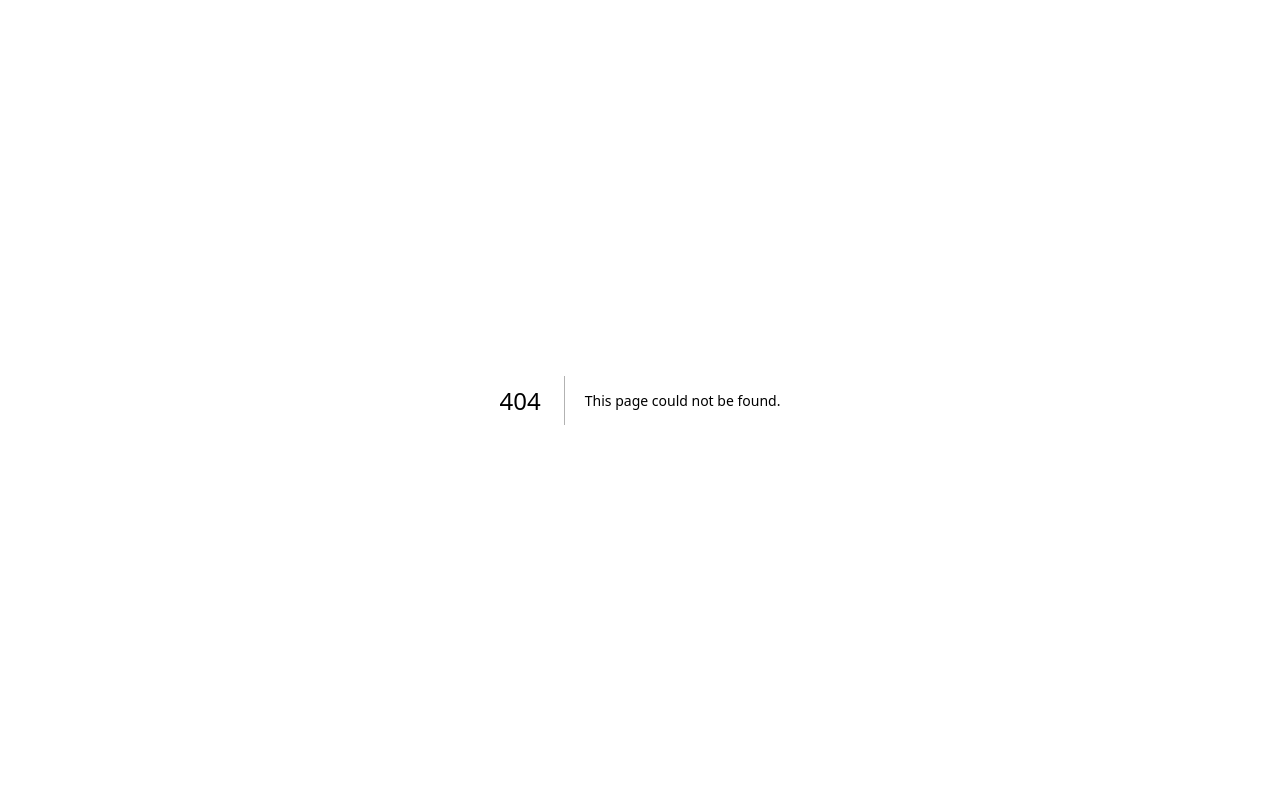
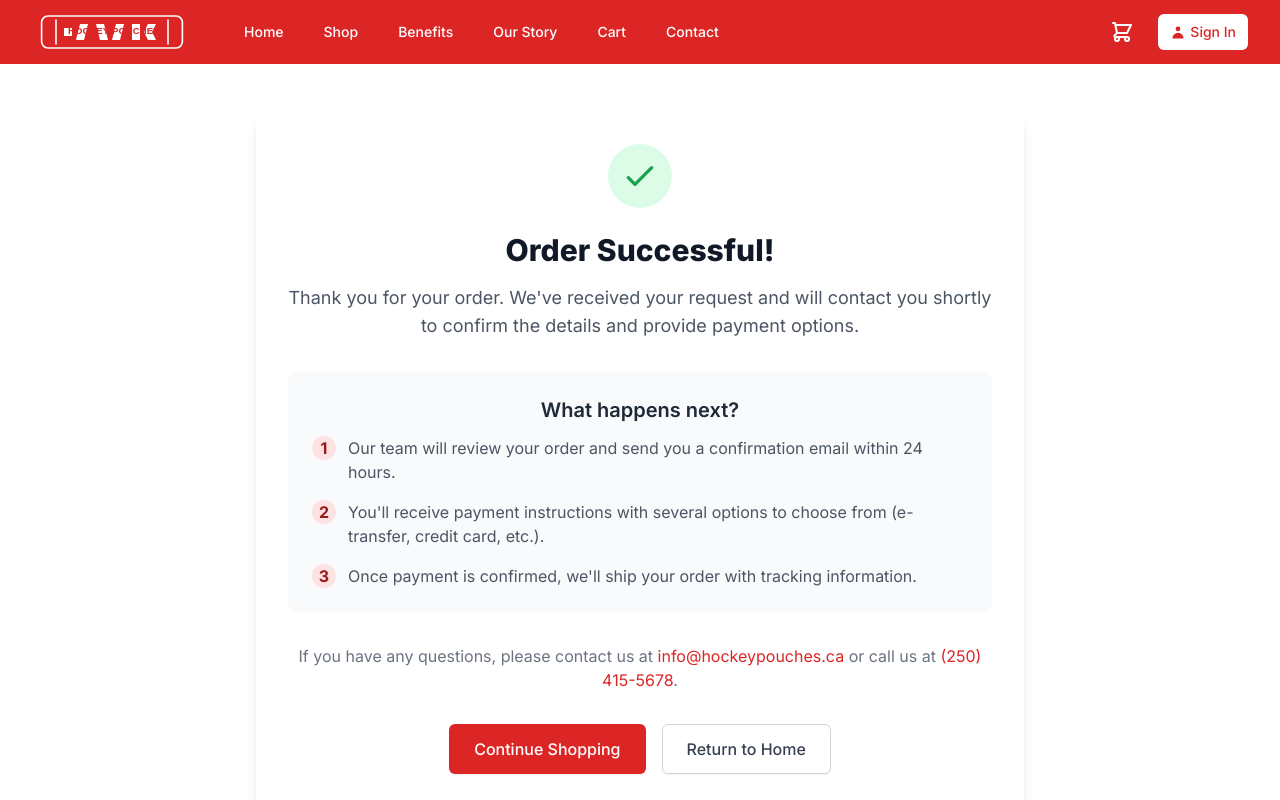
Before and after one commit to jdevop33/hockey-pouches, a Next.js app: page /checkout/success in a window 1280 px wide. Before the commit this address had no page. Shown: the top 800 px of the page. Built offline with nearby package versions, Linux system fonts and the light colour scheme.

Commit message:
Update checkout process with manual order handling and new HeroTofu endpoint

```diff
--- a/app/checkout/page.tsx
+++ b/app/checkout/page.tsx
@@ -73,7 +73,7 @@ export default function CheckoutPage() {
       };
 
       // Send order to the form endpoint
-      const response = await fetch('https://public.herotofu.com/v1/f129c2a0-180e-11f0-8883-29a3f54ace99', {
+      const response = await fetch('https://public.herotofu.com/v1/3e028000-1998-11f0-ab37-9d304c3aa51c', {
         method: 'POST',
         headers: {
           'Content-Type': 'application/json',
@@ -112,7 +112,10 @@ export default function CheckoutPage() {
               </div>
               <h1 className="text-3xl font-extrabold text-gray-900 mb-4">Order Received!</h1>
               <p className="text-lg text-gray-600 mb-8">
-                Thank you for your order. We've received your request and will contact you shortly to confirm the details.
+                Thank you for your order. We've received your request and will contact you shortly to confirm the details and provide payment options.
+              </p>
+              <p className="text-md text-gray-500 mb-4">
+                We manually process all orders to ensure the best service. You'll receive an email with payment instructions and shipping details.
               </p>
               <p className="text-md text-gray-500 mb-6">
                 A confirmation email has been sent to {formData.email}
@@ -408,7 +411,7 @@ export default function CheckoutPage() {
             <div className="mt-8 bg-gray-50 rounded-lg p-6">
               <h3 className="text-lg font-medium text-gray-900 mb-4">Payment Information</h3>
               <p className="text-gray-600 mb-4">
-                This is a demo checkout. No payment will be processed. After submitting your order, you'll receive a confirmation and our team will contact you to arrange payment and delivery.
+                After submitting your order, our team will contact you with available payment options (e-transfer, credit card, etc.). We manually process all orders to provide personalized service and ensure you get the right products for your needs.
               </p>
               <div className="flex items-center">
                 <svg xmlns="http://www.w3.org/2000/svg" className="h-5 w-5 text-green-500 mr-2" viewBox="0 0 20 20" fill="currentColor">
--- /dev/null
+++ b/app/checkout/success/page.tsx
@@ -0,0 +1,73 @@
+'use client';
+
+import React, { useEffect } from 'react';
+import { useRouter } from 'next/navigation';
+import Link from 'next/link';
+import Layout from '../../components/layout/Layout';
+
+export default function CheckoutSuccessPage() {
+  const router = useRouter();
+
+  // If user refreshes this page, redirect to home after a delay
+  useEffect(() => {
+    const timer = setTimeout(() => {
+      router.push('/');
+    }, 60000); // 1 minute
+
+    return () => clearTimeout(timer);
+  }, [router]);
+
+  return (
+    <Layout>
+      <div className="max-w-7xl mx-auto px-4 sm:px-6 lg:px-8 py-12">
+        <div className="bg-white rounded-lg shadow-lg p-8 max-w-3xl mx-auto">
+          <div className="text-center">
+            <div className="mx-auto flex items-center justify-center h-16 w-16 rounded-full bg-green-100 mb-6">
+              <svg className="h-10 w-10 text-green-600" fill="none" stroke="currentColor" viewBox="0 0 24 24" xmlns="http://www.w3.org/2000/svg">
+                <path strokeLinecap="round" strokeLinejoin="round" strokeWidth="2" d="M5 13l4 4L19 7"></path>
+              </svg>
+            </div>
+            <h1 className="text-3xl font-extrabold text-gray-900 mb-4">Order Successful!</h1>
+            <p className="text-lg text-gray-600 mb-8">
+              Thank you for your order. We've received your request and will contact you shortly to confirm the details and provide payment options.
+            </p>
+            <div className="bg-gray-50 p-6 rounded-lg mb-8">
+              <h2 className="text-xl font-semibold text-gray-800 mb-3">What happens next?</h2>
+              <ol className="text-left space-y-4 text-gray-600">
+                <li className="flex items-start">
+                  <span className="flex-shrink-0 flex items-center justify-center h-6 w-6 rounded-full bg-primary-100 text-primary-800 font-bold mr-3">1</span>
+                  <span>Our team will review your order and send you a confirmation email within 24 hours.</span>
+                </li>
+                <li className="flex items-start">
+                  <span className="flex-shrink-0 flex items-center justify-center h-6 w-6 rounded-full bg-primary-100 text-primary-800 font-bold mr-3">2</span>
+                  <span>You'll receive payment instructions with several options to choose from (e-transfer, credit card, etc.).</span>
+                </li>
+                <li className="flex items-start">
+                  <span className="flex-shrink-0 flex items-center justify-center h-6 w-6 rounded-full bg-primary-100 text-primary-800 font-bold mr-3">3</span>
+                  <span>Once payment is confirmed, we'll ship your order with tracking information.</span>
+                </li>
+              </ol>
+            </div>
+            <p className="text-md text-gray-500 mb-6">
+              If you have any questions, please contact us at <a href="mailto:info@hockeypouches.ca" className="text-primary-600 hover:text-primary-500">info@hockeypouches.ca</a> or call us at <a href="tel:2504155678" className="text-primary-600 hover:text-primary-500">(250) 415-5678</a>.
+            </p>
+            <div className="mt-8 flex flex-col sm:flex-row gap-4 justify-center">
+              <Link
+                href="/products"
+                className="inline-flex items-center px-6 py-3 border border-transparent text-base font-medium rounded-md shadow-sm text-white bg-primary-600 hover:bg-primary-700"
+              >
+                Continue Shopping
+              </Link>
+              <Link
+                href="/"
+                className="inline-flex items-center px-6 py-3 border border-gray-300 text-base font-medium rounded-md shadow-sm text-gray-700 bg-white hover:bg-gray-50"
+              >
+                Return to Home
+              </Link>
+            </div>
+          </div>
+        </div>
+      </div>
+    </Layout>
+  );
+}
```
